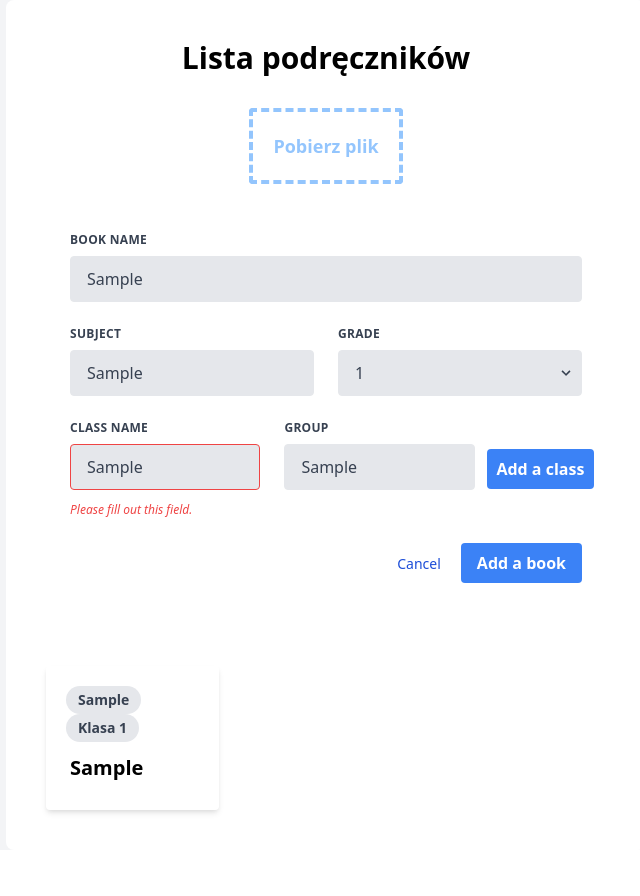
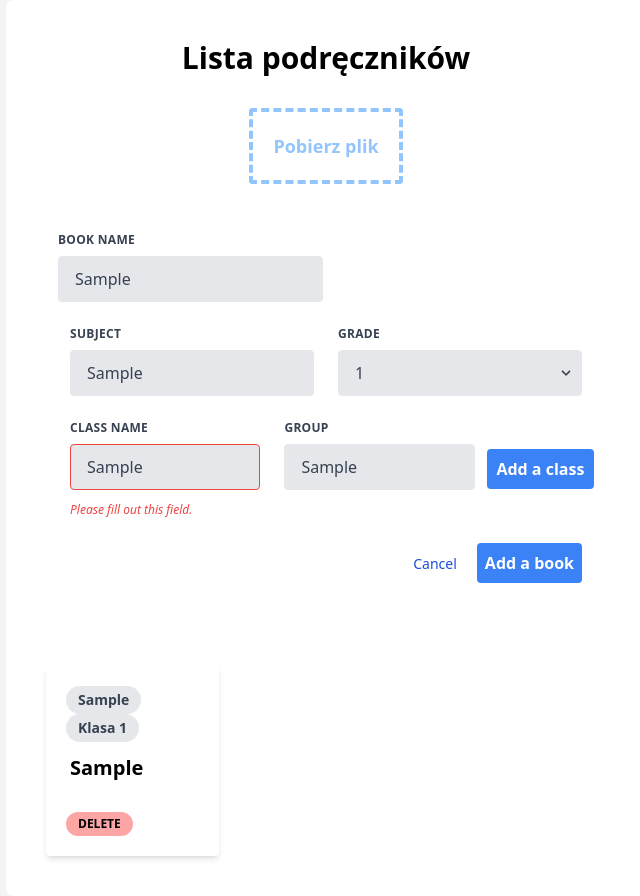
Before and after one commit to AleksanderSkubala/school-excel, a React (Create React App) app: page / in a window 1280 px wide. Both pictures are taken after typing "Sample", "Sample", "Sample", "Sample" into the empty fields and a click on the button "Add a book". Shown: the whole page, without its empty margins (314-954 px from the left). Before the commit the page ends 850 px from the top, so only its background shows below. Built offline with nearby package versions, Linux system fonts and the light colour scheme.

Commit message:
basic transform to atomic design methodology

```diff
--- a/src/App.js
+++ b/src/App.js
@@ -1,5 +1,7 @@
 import Service from "./service";
 import { useState, useRef } from "react";
+import Button from './components/atoms/Button';
+import TextInput from "./components/atoms/TextInput";
 
 function App() {
   const service = new Service();
@@ -29,7 +31,7 @@ function App() {
     const currentData = bookData.slice();
     currentData.push(bookObject);
     setBookData(currentData);
-    setClassList([]);
+    // setClassList([]);
     console.log(currentData);
   }
 
@@ -56,6 +58,13 @@ function App() {
     setClassList(newClasses);
   }
 
+  const removeBookObject = (e, id) => {
+    e.preventDefault();
+    const newBookData = bookData.slice();
+    newBookData.splice(id, 1);
+    setBookData(newBookData);
+  };
+
   const downloadFile = () => {
     bookData.forEach(bookObject => service.newBook(bookObject));
     service.generateFile();
@@ -70,13 +79,7 @@ function App() {
         </button>
         <form onSubmit={submitData} className="w-full max-w-lg">
           <div className="flex flex-wrap -mx-3 mb-6">
-            <div className="w-full px-3">
-              <label htmlFor="bookName" className="block uppercase tracking-wide text-gray-700 text-xs font-bold mb-2">
-                Book name
-              </label>
-              <input name="bookName" type="text" placeholder="e.g. High Note 4" className="appearance-none block w-full bg-gray-200 text-gray-700 border border-gray-200 rounded py-3 px-4 leading-tight focus:outline-none focus:bg-white focus:border-gray-500" />
-              {/* <p className="text-gray-600 mt-3 text-xs italic">Here's the name of the book that you'll use on your classes</p> */}
-            </div>
+            <TextInput w="w-full" label="Book name" name="bookName" placeholder="e.g. High Note 4" />
           </div>
           <div className="flex flex-wrap -mx-3 mb-6">
             <div className="w-full md:w-1/2 px-3 mb-6 md:mb-0">
@@ -119,9 +122,9 @@ function App() {
               <input ref={groupInput} name="bookGroup" type="text" placeholder="e.g. 1/2" className="appearance-none block w-full bg-gray-200 text-gray-700 border border-gray-200 rounded py-3 px-4 leading-tight focus:outline-none focus:bg-white focus:border-gray-500" />
             </div>
             <div className="w-full md:w-1/5 flex flex-col justify-center">
-              <button onClick={addClassObject} className="bg-blue-500 py-2 px-2 hover:bg-blue-700 text-white font-bold rounded focus:outline-none focus:shadow-outline">
+              <Button onClick={addClassObject} primary>
                 Add a class
-              </button>
+              </Button>
             </div>
           </div>
           {classList.length > 0 ? (
@@ -134,25 +137,25 @@ function App() {
                   <li key={id} className="mb-2">
                     {classObject[0]}
                     {classObject[1] ? ' - ' + classObject[1].map(group => group) : null}
-                    <button onClick={(e) => removeClassObject(e, id)} className="rounded-full bg-red-300 uppercase ml-4 px-3 py-1 text-xs font-bold">Delete</button>
+                    <Button onClick={(e) => removeClassObject(e, id)}>Delete</Button>
                   </li>
                 ))}
               </ol>
             </div>
           ) : null}
           <div className="float-right">
-            <button className="flex-shrink-0 border-transparent border-4 text-blue-700 hover:text-blue-400 text-sm py-2 px-4 rounded" type="reset">
+            <Button secondary type="reset">
               Cancel
-            </button>
-            <button className="bg-blue-500 hover:bg-blue-700 text-white font-bold py-2 px-4 rounded focus:outline-none focus:shadow-outline" type="submit">
+            </Button>
+            <Button primary type="submit">
               Add a book
-            </button>
+            </Button>
           </div>
         </form>
 
         <div className="w-full mt-20 grid grid-cols-3 gap-5">
           {bookData.map((bookObject, id) => (
-            <div className="w-full rounded shadow-md" key={id}>
+            <div className="w-full rounded shadow-md pb-5" key={id}>
               <div className="p-5 pb-3">
                 <span className="inline-block bg-gray-200 rounded-full px-3 py-1 mr-2 text-sm font-semibold text-gray-700">{ bookObject.subject }</span>
                 <span className="inline-block bg-gray-200 rounded-full px-3 py-1 mr-2 text-sm font-semibold text-gray-700">Klasa { bookObject.grade }</span>
@@ -167,9 +170,11 @@ function App() {
                   )}
                 </ol>
               </div>
+              <Button onClick={(e) => removeBookObject(e, id)}>Delete</Button>
             </div>
           ))}
         </div>
+
       </div>
     </div>
   );
--- /dev/null
+++ b/src/components/atoms/Button.js
@@ -0,0 +1,7 @@
+export default function Button(props) {
+  return (
+    props.primary ? <button {...props} className="bg-blue-500 hover:bg-blue-700 text-white font-bold py-2 px-2 rounded focus:outline-none focus:shadow-outline">{props.children}</button> :
+    props.secondary ? <button {...props} className="flex-shrink-0 border-transparent border-4 text-blue-700 hover:text-blue-400 text-sm py-2 px-4 rounded">{props.children}</button> :
+    <button {...props} className="rounded-full mx-5 bg-red-300 uppercase px-3 py-1 text-xs font-bold">{props.children}</button>
+  );
+};
--- /dev/null
+++ b/src/components/atoms/TextInput.js
@@ -0,0 +1,12 @@
+export default function TextInput(props) {
+  return (
+    <div className={props.w +"px-3"}>
+      <label htmlFor={props.name} className="block uppercase tracking-wide text-gray-700 text-xs font-bold mb-2">
+        {props.label}
+      </label>
+      <input name={props.name} type="text" placeholder={props.placeholder} className={props.error ? "border-red-500" : "border-gray-200" + "appearance-none block w-full bg-gray-200 text-gray-700 border rounded py-3 px-4 leading-tight focus:outline-none focus:bg-white focus:border-gray-500"} />
+      {props.error ? <p className="text-red-500 text-xs italic">{props.error}</p> : null}
+      {props.description ? <p className="text-gray-600 mt-3 text-xs italic">{props.description}</p> : null}
+    </div>
+  );
+}
```
